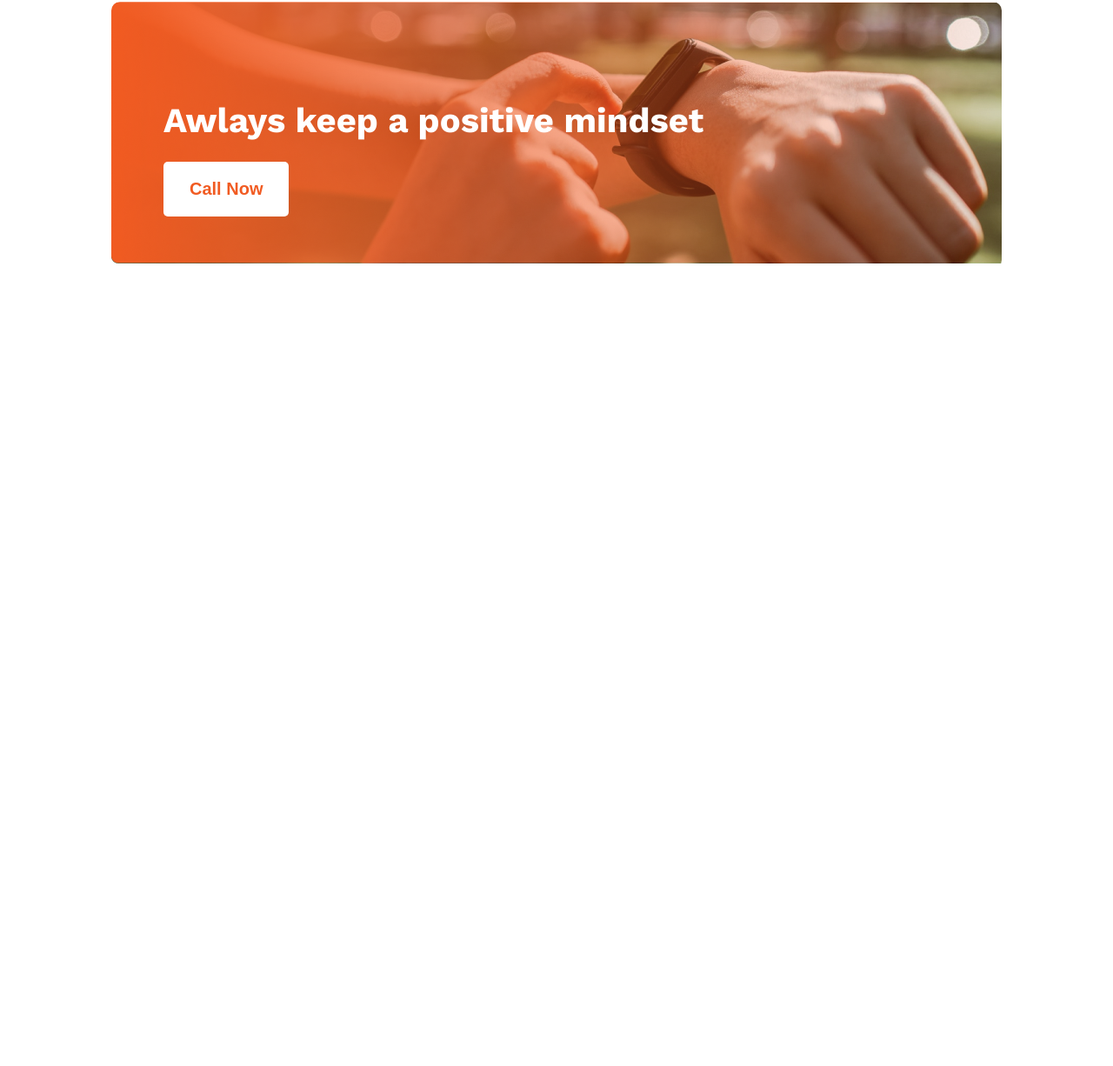
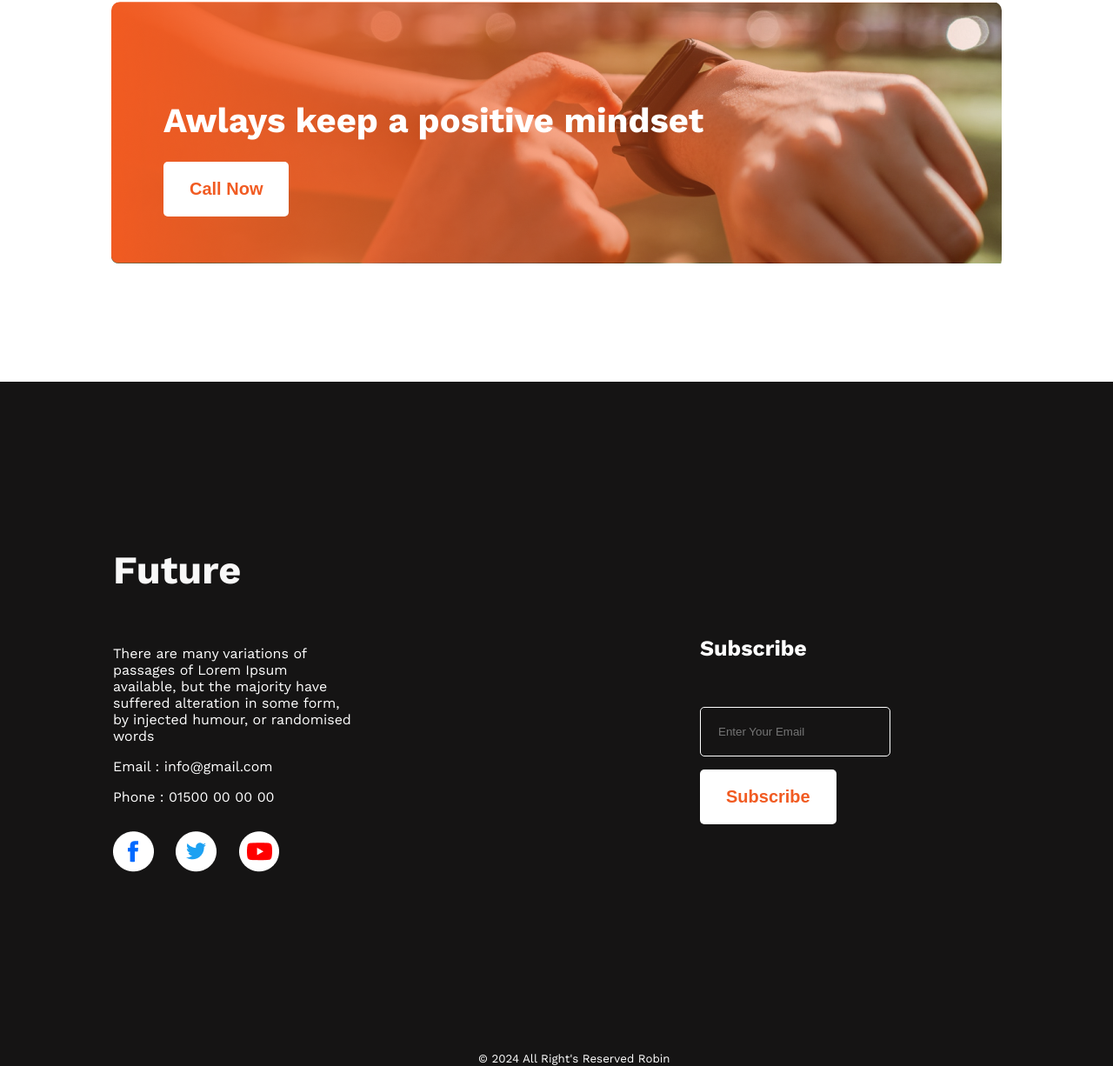
Before and after one commit to kibriarobin97/new-year-new-me, a plain HTML site: page index.html in a window 1280 px wide. Shown: the part 2228-3454 px from the top of the page at 87% size. Before the commit the page ends 2537 px from the top, so only its background shows below. Drawn offline with nearby package versions, Linux system fonts and the light colour scheme.

Commit message:
added footer section

```diff
--- a/index.html
+++ b/index.html
@@ -79,7 +79,26 @@
     </main>
 
     <footer>
+        <section class="footer-section">
+            <div class="footer-info">
+                <h4>Future</h4>
+                <p>There are many variations of passages of Lorem Ipsum available, but the majority have suffered alteration in some form, by injected humour, or randomised words</p>
+                <p>Email : info@gmail.com</p>
+                <p>Phone : 01500 00 00 00</p>
+                <div class="social-links">
+                    <a href=""><img src="images/icons/fb.png" alt=""></a>
+                    <a href=""><img src="images/icons/twitter.png" alt=""></a>
+                    <a href=""><img src="images/icons/youtube.png" alt=""></a>
+                </div>
+            </div>
 
+            <div class="footer-sub">
+                <h4>Subscribe</h4>
+                <input type="email" name="" placeholder="Enter Your Email" id="">
+                <button class="btn-secondary">Subscribe</button>
+            </div>
+        </section>
+        <small class="crights">&copy; 2024 All Right's Reserved Robin</small>
     </footer>
 </body>
 
--- a/styles/style.css
+++ b/styles/style.css
@@ -32,7 +32,8 @@ body {
     font-size: 65px;
     font-weight: 700;
 }
-.header-description{
+
+.header-description {
     color: #444343;
     margin-bottom: 20px;
     margin-top: 20px;
@@ -40,75 +41,87 @@ body {
 
 /* main section styles */
 
-.failures-section{
+.failures-section {
     display: flex;
     gap: 80px;
     margin: 0 100px 130px 100px;
     align-items: center;
 }
-.failures-title{
+
+.failures-title {
     font-size: 40px;
     font-weight: 700;
     color: #151414;
 }
-.failures-info li{
+
+.failures-info li {
     color: #444343;
     list-style: none;
     margin-bottom: 8px;
 }
-.failures-info li i{
+
+.failures-info li i {
     color: #16D887;
     margin-right: 5px;
 }
 
 /* my plan styles */
 
-.plans{
+.plans {
     width: 80%;
     margin: 130px auto;
 }
-#plan-title{
+
+#plan-title {
     margin-bottom: 50px;
 }
-.plans > h3{
+
+.plans>h3 {
     text-align: center;
 }
-.plan-info{
+
+.plan-info {
     display: flex;
     gap: 80px;
     justify-content: space-between;
     align-items: center;
 }
-.plan-info h4{
+
+.plan-info h4 {
     color: #151414;
     font-size: 25px;
     font-weight: 700;
     margin-top: 20px;
     margin-bottom: 15px;
 }
-.plan-info p{
+
+.plan-info p {
     color: #737272;
     font-size: 20px;
     font-weight: 500;
 }
-.mindset-section{
-    background-image:  url('../images/gradient2.png'), url('../images/watch.png');
+
+.mindset-section {
+    background-image: url('../images/gradient2.png'), url('../images/watch.png');
     background-repeat: no-repeat;
     background-position: top left;
     width: 80%;
     margin: 0 auto;
-   border-radius: 10px;
+    border-radius: 10px;
 }
-.mindset{
+
+.mindset {
     padding: 60px;
 }
-.mindset-title{
+
+.mindset-title {
     font-size: 40px;
     font-weight: 700;
     color: #FFFFFF;
     margin-bottom: 24px;
 }
-.btn-secondary{
+
+.btn-secondary {
     color: #F15B22;
     background-color: #FFFFFF;
     padding: 20px 30px;
@@ -119,3 +132,54 @@ body {
 }
 
 /* footer section styles */
+footer {
+    background-color: #151414;
+    margin-top: 130px;
+}
+
+.footer-section {
+    display: flex;
+    gap: 300px;
+    width: 80%;
+    position: static;
+    align-items: center;
+}
+
+.footer-info {
+    padding: 130px 100px 200px 130px;
+}
+
+.footer-info h4 {
+    color: #F8F8F8;
+    font-size: 45px;
+    font-weight: 700;
+}
+
+.footer-info p {
+    color: #FFFFFF;
+}
+.social-links{
+    margin-top: 30px;
+}
+.social-links a{
+    margin-right: 20px;
+}
+
+.footer-sub h4 {
+    color: #FFF;
+    font-size: 25px;
+    font-weight: 600;
+}
+.footer-sub input{
+    color: #F3F3F3;
+    background-color: #151414;
+    padding: 20px;
+    border: 1px solid #FFF;
+    border-radius: 5px;
+    margin-top: 20px;
+    margin-bottom: 15px;
+}
+.crights{
+    color: white;
+    margin-left: 550px;
+}
```
